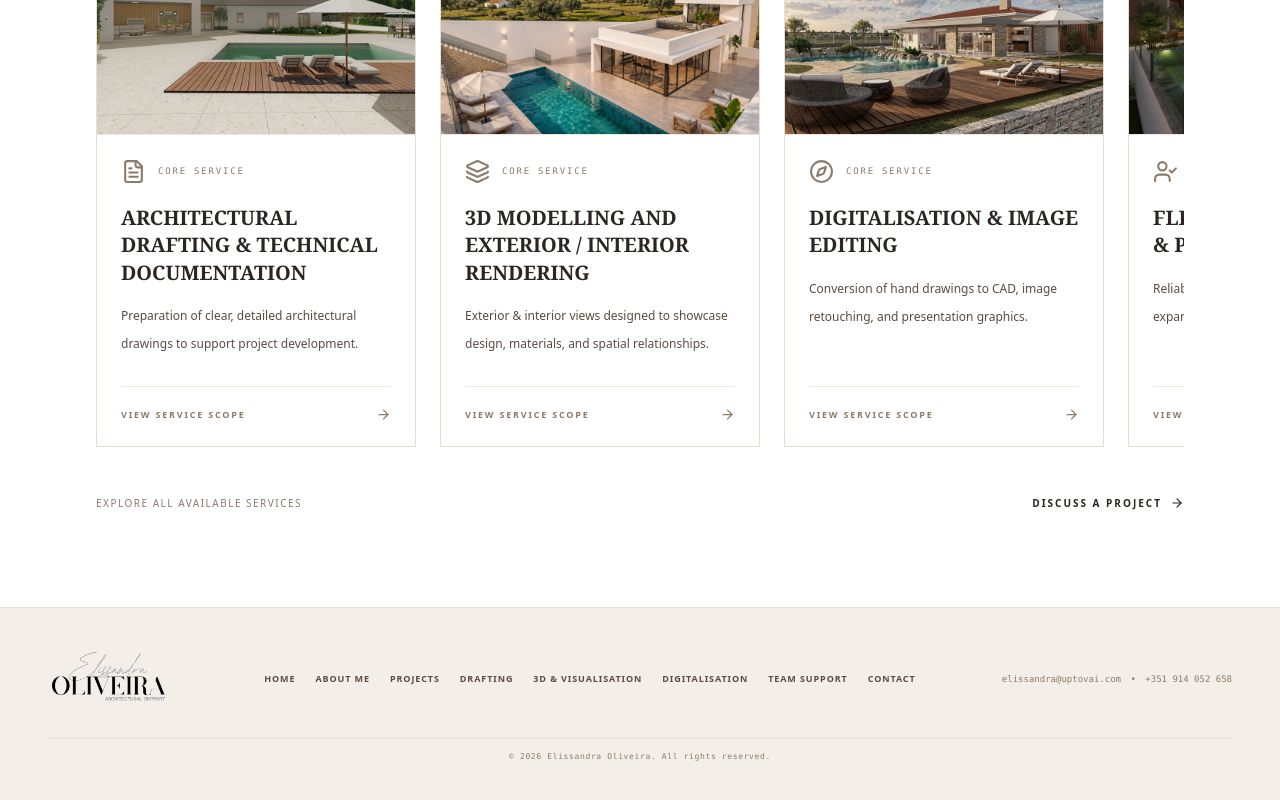
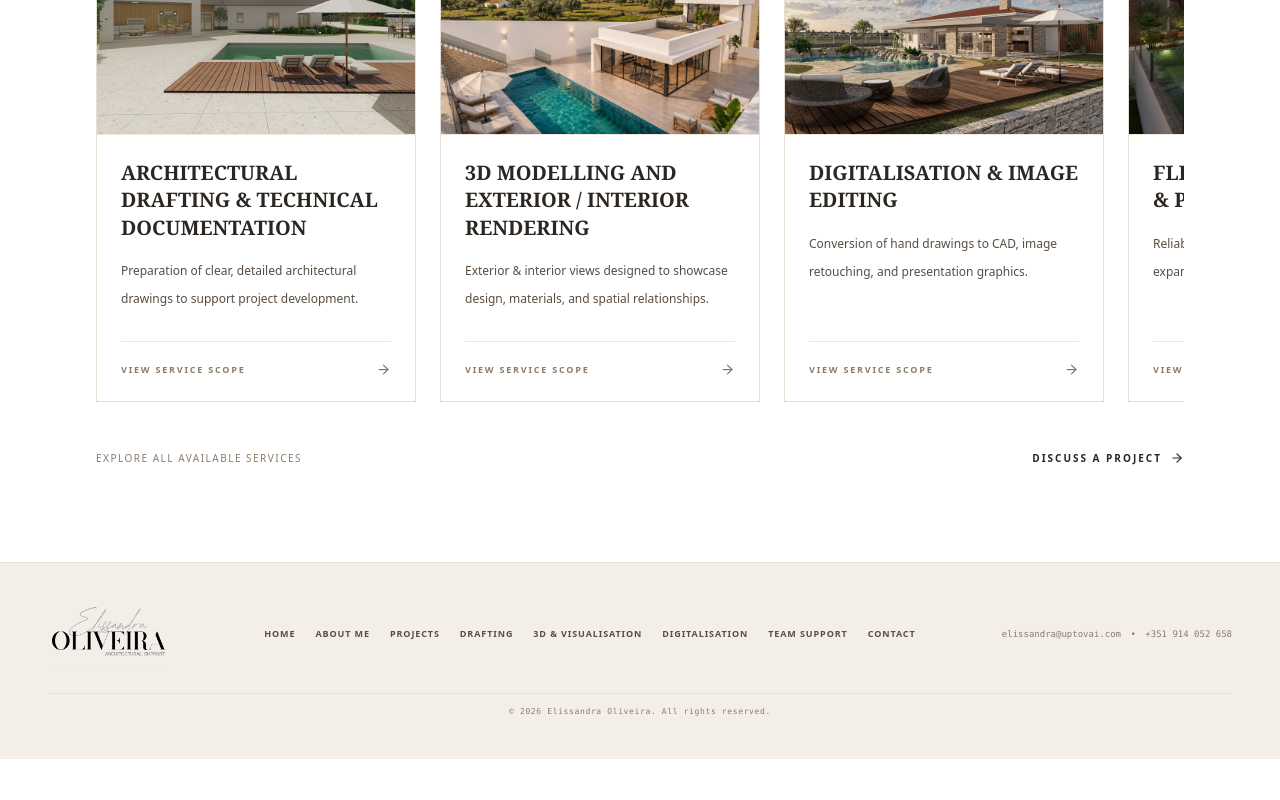
Before and after one commit to andersonato/landing-template, a Next.js app: page / in a window 1280 px wide. Shown: the part 2199-2999 px from the top of the page. After the commit the page ends 2958 px from the top, so only its background shows below. Built offline with nearby package versions, Linux system fonts and the light colour scheme.

Commit message:
Remove Core Service label from service cards

```diff
--- a/app/components/Services.jsx
+++ b/app/components/Services.jsx
@@ -236,14 +236,6 @@ export default function Services({
               </div>
 
               <div className="flex flex-1 flex-col p-6">
-                <div className="mb-5 flex items-center gap-3">
-                  <Icon size={25} className="text-[#8c7b6c]" />
-
-                  <span className="font-mono text-[9px] uppercase tracking-[0.2em] text-[#8c7b6c]">
-                    {t("coreService")}
-                  </span>
-                </div>
-
                 <h3 className="mb-4 font-serif text-xl font-bold leading-snug text-[#2b2621]">
                   {item.title}
                 </h3>
```
